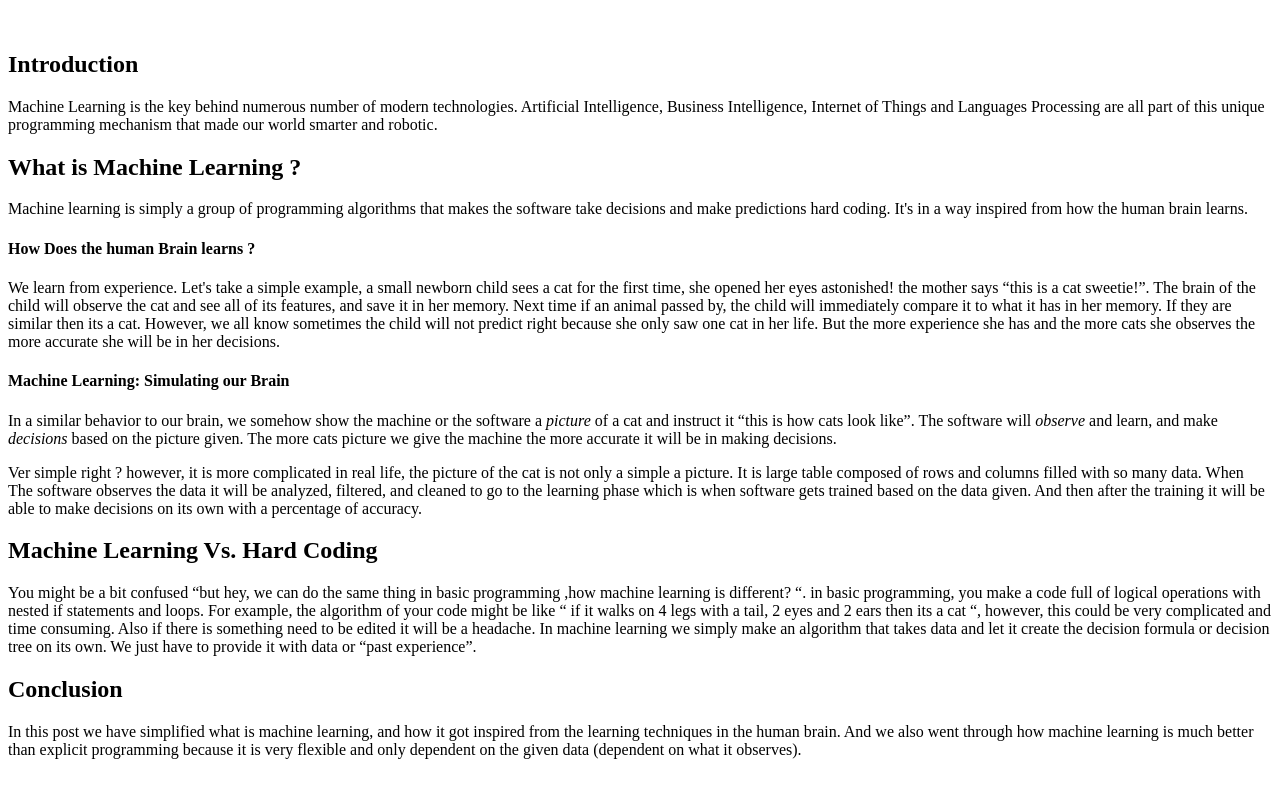
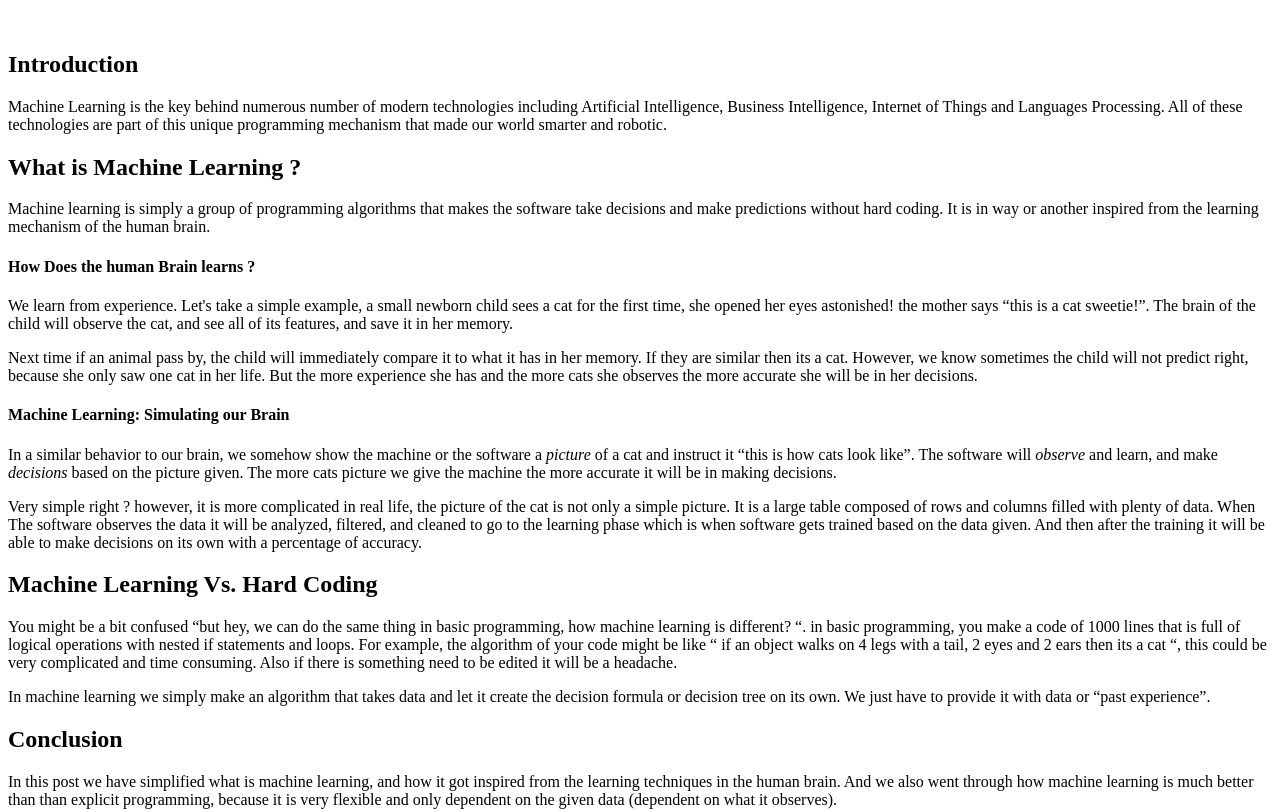
Before and after one commit to Abdelrahman146/ProgrammerStories, a Gatsby site: page /machine-learning-in-a-nutshell/ in a window 1280 px wide. Shown: the part 322-1134 px from the top of the page. Built offline with nearby package versions, Linux system fonts and the light colour scheme; Gatsby itself is replaced by a stand-in of ours.

Commit message:
editted the machine learning article

```diff
--- a/data/posts/machine-learning-in-a-nutshell.md
+++ b/data/posts/machine-learning-in-a-nutshell.md
@@ -10,22 +10,25 @@ reading_time: "5m"
 image: "./machine-learning-in-a-nutshell/13728.jpg"
 ---
 ## Introduction
-Machine Learning is the key behind numerous number of modern technologies. Artificial Intelligence, Business Intelligence, Internet of Things and Languages Processing are all part of this unique programming mechanism that made our world smarter and robotic.
+Machine Learning is the key behind numerous number of modern technologies including Artificial Intelligence, Business Intelligence, Internet of Things and Languages Processing. All of these technologies are part of this unique programming mechanism that made our world smarter and robotic.
 
 ## What is Machine Learning ?
-Machine learning is simply a group of programming algorithms that makes the software take decisions and make predictions hard coding. It's in a way inspired from how the human brain learns.
+Machine learning is simply a group of programming algorithms that makes the software take decisions and make predictions without hard coding. It is in way or another inspired from the learning  mechanism of the human brain.
 
 #### How Does the human Brain learns ?
-We learn from experience. Let's take a simple example, a small newborn child sees a cat for the first time, she opened her eyes astonished!  the mother says “this is a cat sweetie!”. The brain of the child will observe the cat and see all of its features, and save it in her memory. Next time if an animal passed by, the child will immediately compare it to what it has in her memory. If they are similar then its a cat. However, we all know sometimes the child will not predict right because she only saw one cat in her life. But the more experience she has and the more cats she observes the more accurate she will be in her decisions.
+We learn from experience. Let's take a simple example, a small newborn child sees a cat for the first time, she opened her eyes astonished!  the mother says “this is a cat sweetie!”. The brain of the child will observe the cat, and see all of its features, and save it in her memory.
+
+Next time if an animal pass by, the child will immediately compare it to what it has in her memory. If they are similar then its a cat. However, we know sometimes the child will not predict right, because she only saw one cat in her life. But the more experience she has and the more cats she observes the more accurate she will be in her decisions.
 
 #### Machine Learning: Simulating our Brain
 In a similar behavior to our brain, we somehow show the machine or the software a *picture* of a cat and instruct it “this is how cats look like”. The software will *observe* and learn, and make *decisions* based on the picture given. The more cats picture we give the machine the more accurate it will be in making decisions.
 
-Ver simple right ? however, it is more complicated in real life, the picture of the cat is not only a simple a picture. It is large table composed of rows and columns filled with so many data.  When The software observes the data it will be analyzed, filtered, and cleaned to go to the learning phase which is when software gets trained based on the data given. And then after the training it will be able to make decisions on its own with a percentage of accuracy.
+Very simple right ? however, it is more complicated in real life, the picture of the cat is not only a simple picture. It is a large table composed of rows and columns filled with plenty of data.  When The software observes the data it will be analyzed, filtered, and cleaned to go to the learning phase which is when software gets trained based on the data given. And then after the training it will be able to make decisions on its own with a percentage of accuracy.
 
 ## Machine Learning Vs. Hard Coding
-You might be a bit confused “but hey, we can do the same thing in basic programming ,how machine learning is different? “. in basic programming, you make a code full of logical operations with nested if statements and loops. For example, the algorithm of your code might be like “ if it walks on 4 legs with a tail, 2 eyes and 2 ears then its a cat “, however, this could be very complicated and time consuming. Also if there is something need to be edited it will be a headache.
+You might be a bit confused “but hey, we can do the same thing in basic programming, how machine learning is different? “. in basic programming, you make a code of 1000 lines that is  full of logical operations with nested if statements and loops. For example, the algorithm of your code might be like “ if an object walks on 4 legs with a tail, 2 eyes and 2 ears then its a cat “, this could be very complicated and time consuming. Also if there is something need to be edited it will be a headache.
+
 In machine learning we simply make an algorithm that takes data and let it create the decision formula or decision tree on its own. We just have to provide it with data or “past experience”.
 
 ## Conclusion
-In this post we have simplified what is machine learning, and how it got inspired from the learning techniques in the human brain. And we also went through how machine learning is much better than explicit programming because it is very flexible and only dependent on the given data (dependent on what it observes).
+In this post we have simplified what is machine learning, and how it got inspired from the learning techniques in the human brain. And we also went through how machine learning is much better than than explicit programming, because it is very flexible and only dependent on the given data (dependent on what it observes).
```
